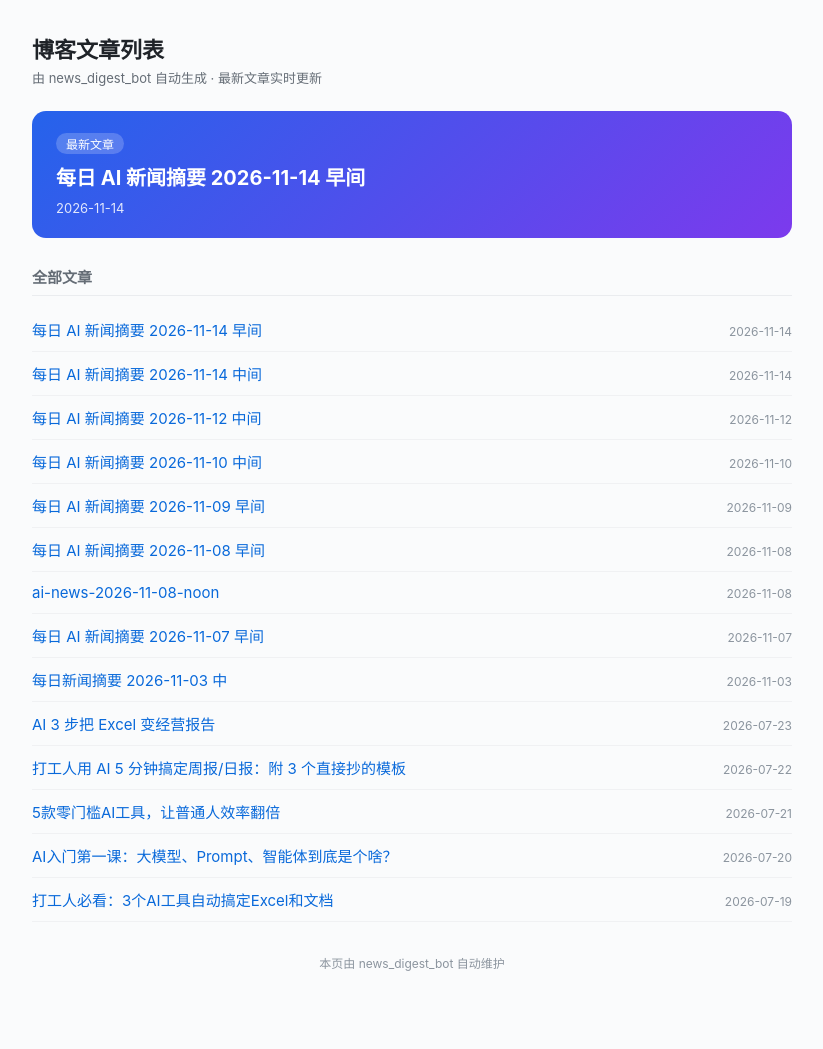
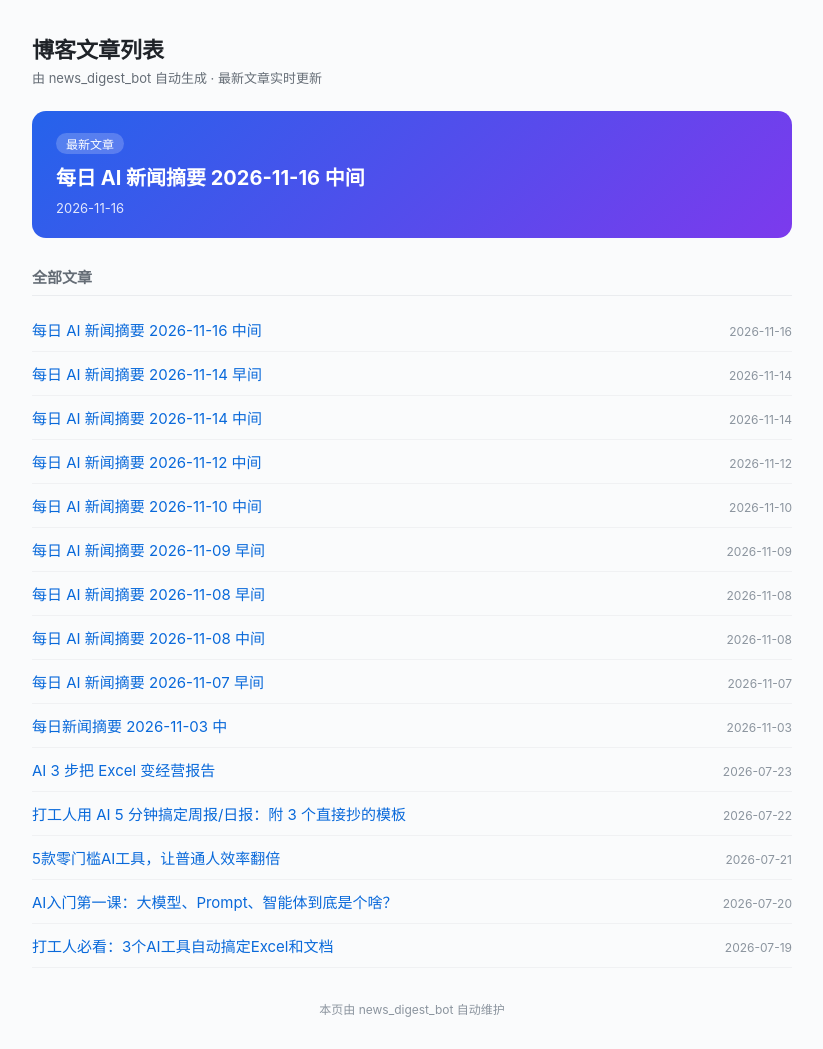
Before and after one commit to xiaoxiaoxiacom/xiaoxiaoxiacom.github.io, a Jekyll site: the page index.html, which Jekyll copies as it is, in a window 1280 px wide. Shown: the whole page, without its empty margins (228-1051 px from the left). Built offline with Jekyll 4.4.1, drawn with Linux system fonts in a browser that asks for light colours; before the commit the page ends 1003 px from its top, so only the background shows below that.

Commit message:
auto: update index.html

```diff
--- a/index.html
+++ b/index.html
@@ -28,18 +28,19 @@
 
     <section class="hero">
       <div class="tag">最新文章</div>
-      <a class="hero-link" href="https://ai.miki.vip/2026/11/14/ai-news-2026-11-14-morning/">每日 AI 新闻摘要 2026-11-14 早间</a>
-      <div class="hero-date">2026-11-14</div>
+      <a class="hero-link" href="https://ai.miki.vip/2026/11/16/ai-news-2026-11-16-noon/">每日 AI 新闻摘要 2026-11-16 中间</a>
+      <div class="hero-date">2026-11-16</div>
     </section>
   <h2>全部文章</h2>
   <ul>
+      <li><a href="https://ai.miki.vip/2026/11/16/ai-news-2026-11-16-noon/">每日 AI 新闻摘要 2026-11-16 中间</a><span class="date">2026-11-16</span></li>
       <li><a href="https://ai.miki.vip/2026/11/14/ai-news-2026-11-14-morning/">每日 AI 新闻摘要 2026-11-14 早间</a><span class="date">2026-11-14</span></li>
       <li><a href="https://ai.miki.vip/2026/11/14/ai-news-2026-11-14-noon/">每日 AI 新闻摘要 2026-11-14 中间</a><span class="date">2026-11-14</span></li>
       <li><a href="https://ai.miki.vip/2026/11/12/ai-news-2026-11-12-noon/">每日 AI 新闻摘要 2026-11-12 中间</a><span class="date">2026-11-12</span></li>
       <li><a href="https://ai.miki.vip/2026/11/10/ai-news-2026-11-10-noon/">每日 AI 新闻摘要 2026-11-10 中间</a><span class="date">2026-11-10</span></li>
       <li><a href="https://ai.miki.vip/2026/11/09/ai-news-2026-11-09-morning/">每日 AI 新闻摘要 2026-11-09 早间</a><span class="date">2026-11-09</span></li>
       <li><a href="https://ai.miki.vip/2026/11/08/ai-news-2026-11-08-morning/">每日 AI 新闻摘要 2026-11-08 早间</a><span class="date">2026-11-08</span></li>
-      <li><a href="https://ai.miki.vip/2026/11/08/ai-news-2026-11-08-noon/">ai-news-2026-11-08-noon</a><span class="date">2026-11-08</span></li>
+      <li><a href="https://ai.miki.vip/2026/11/08/ai-news-2026-11-08-noon/">每日 AI 新闻摘要 2026-11-08 中间</a><span class="date">2026-11-08</span></li>
       <li><a href="https://ai.miki.vip/2026/11/07/ai-news-2026-11-07-morning/">每日 AI 新闻摘要 2026-11-07 早间</a><span class="date">2026-11-07</span></li>
       <li><a href="https://ai.miki.vip/2026/11/03/ai-news-2026-11-03-noon/">每日新闻摘要 2026-11-03 中</a><span class="date">2026-11-03</span></li>
       <li><a href="https://ai.miki.vip/2026/07/23/ai-excel-to-report/">AI 3 步把 Excel 变经营报告</a><span class="date">2026-07-23</span></li>
```
